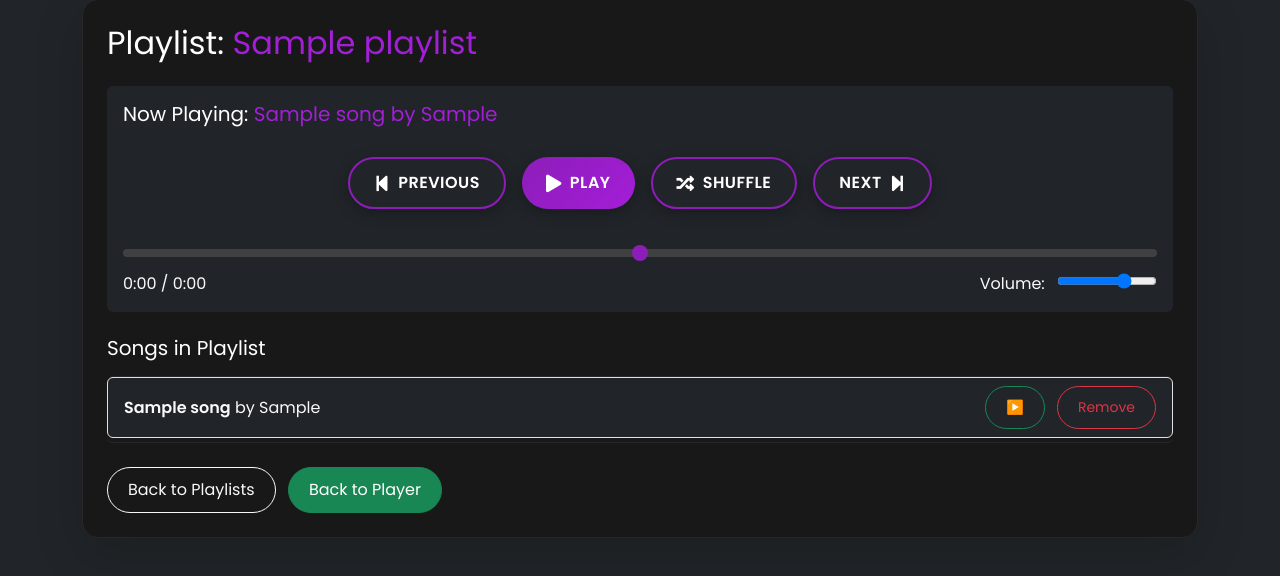
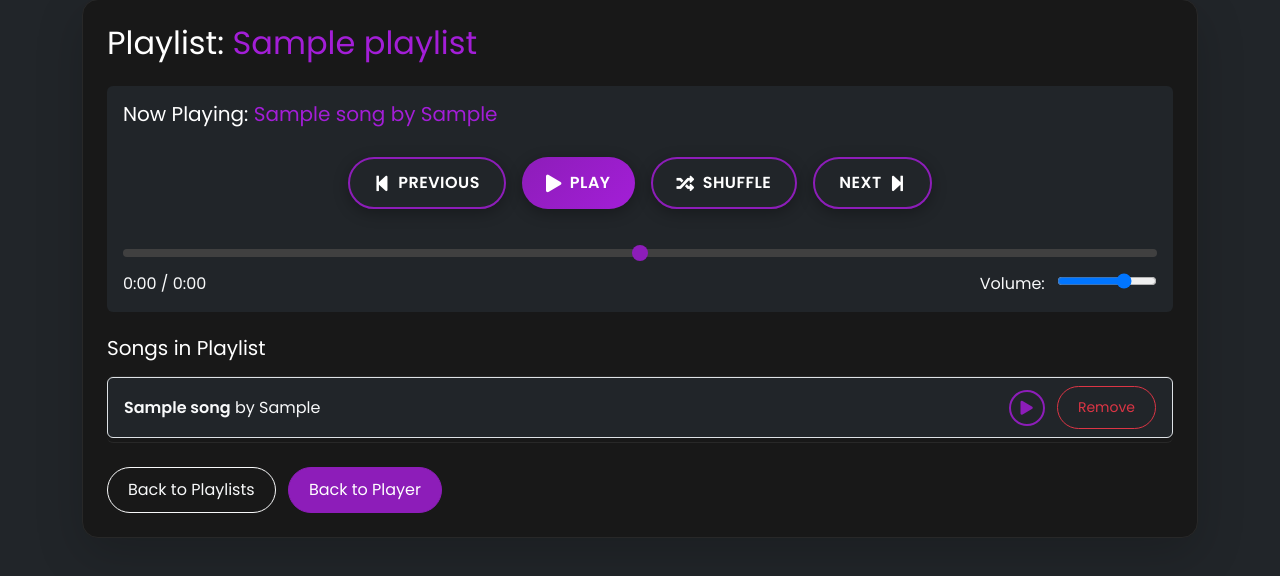
Before and after one commit to Virus01Official/HopOnMusic, a Flask app: page /playlist/1 in a window 1280 px wide. Shown: the part 88-664 px from the top of the page. Run offline with Flask 3, Linux system fonts and the light colour scheme; the visitor is signed in with stand-in values (Sample User, id 1); tables that the repository leaves empty hold one stand-in row (values such as "Sample post").

Commit message:
a bunch of changes

```diff
--- a/static/css/styles.css
+++ b/static/css/styles.css
@@ -371,6 +371,11 @@ ul li, ol li {
     transform: translateY(0);
 }
 
+.btn-player-secondary.shuffled {
+    background-color: var(--primary-color);
+    border-color: var(--accent-color);
+}
+
 .btn-player-control i {
     font-size: 1.1em;
 }
@@ -378,6 +383,33 @@ ul li, ol li {
 .btn-player-control:disabled {
     opacity: 0.5;
     cursor: not-allowed;
+}
+
+/* Song Play Button */
+.btn-play-song {
+    background-color: transparent;
+    color: var(--primary-color);
+    border: 2px solid var(--primary-color);
+    border-radius: 50%;
+    width: 36px;
+    height: 36px;
+    padding: 0;
+    display: inline-flex;
+    align-items: center;
+    justify-content: center;
+    transition: all var(--transition-speed) ease;
+}
+
+.btn-play-song:hover {
+    background-color: var(--primary-color);
+    color: var(--text-color);
+    border-color: var(--accent-color);
+    transform: scale(1.1);
+    box-shadow: 0 4px 12px rgba(141, 29, 185, 0.4);
+}
+
+.btn-play-song:active {
+    transform: scale(0.95);
 }
 
 /* Progress Bar Styling */
--- a/templates/playlist.html
+++ b/templates/playlist.html
@@ -58,7 +58,7 @@
                             <strong>{{ song[1] }}</strong> by {{ song[2] }}
                         </div>
                         <div>
-                            <button class="btn btn-sm btn-outline-success play-song-btn me-2" title="Play this song">▶️</button>
+                            <button class="btn btn-sm btn-play-song play-song-btn me-2" title="Play this song"><i class="fas fa-play"></i></button>
                             <form action="{{ url_for('remove_from_playlist', playlist_id=request.view_args.playlist_id, song_id=song[0]) }}" method="POST" class="d-inline">
                                 <button class="btn btn-sm btn-outline-danger">Remove</button>
                             </form>
@@ -72,7 +72,7 @@
 
         <div class="mt-4">
             <a href="{{ url_for('my_playlists') }}" class="btn btn-outline-light">Back to Playlists</a>
-            <a href="{{ url_for('player') }}" class="btn btn-success ms-2">Back to Player</a>
+            <a href="{{ url_for('player') }}" class="btn btn-primary ms-2">Back to Player</a>
         </div>
     </div>
 
@@ -117,12 +117,12 @@
 
         function playSong() {
             audio.play();
-            playPauseBtn.textContent = '⏸️ Pause';
+            playPauseBtn.innerHTML = '<i class="fas fa-pause"></i> Pause';
         }
 
         function pauseSong() {
             audio.pause();
-            playPauseBtn.textContent = '▶️ Play';
+            playPauseBtn.innerHTML = '<i class="fas fa-play"></i> Play';
         }
 
         function togglePlayPause() {
@@ -152,11 +152,11 @@
                 playlist = shuffledPlaylist;
                 currentIndex = 0;
                 loadSong(0);
-                shuffleBtn.style.backgroundColor = '#17a2b8';
-                shuffleBtn.style.color = 'white';
+                shuffleBtn.classList.add('shuffled');
             } else {
                 // Restore original order
                 shuffledPlaylist = [];
+                shuffleBtn.classList.remove('shuffled');
                 location.reload(); // Reload to restore original order
             }
         }
```
